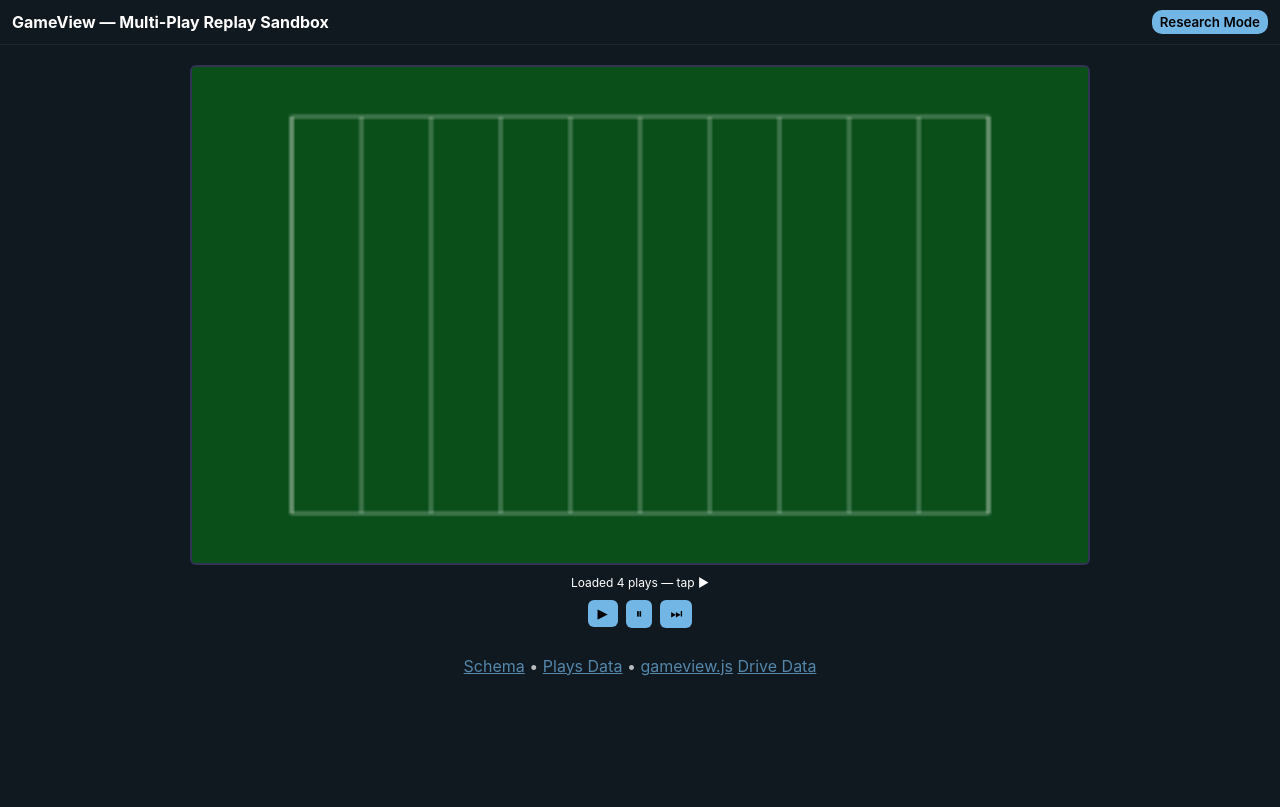
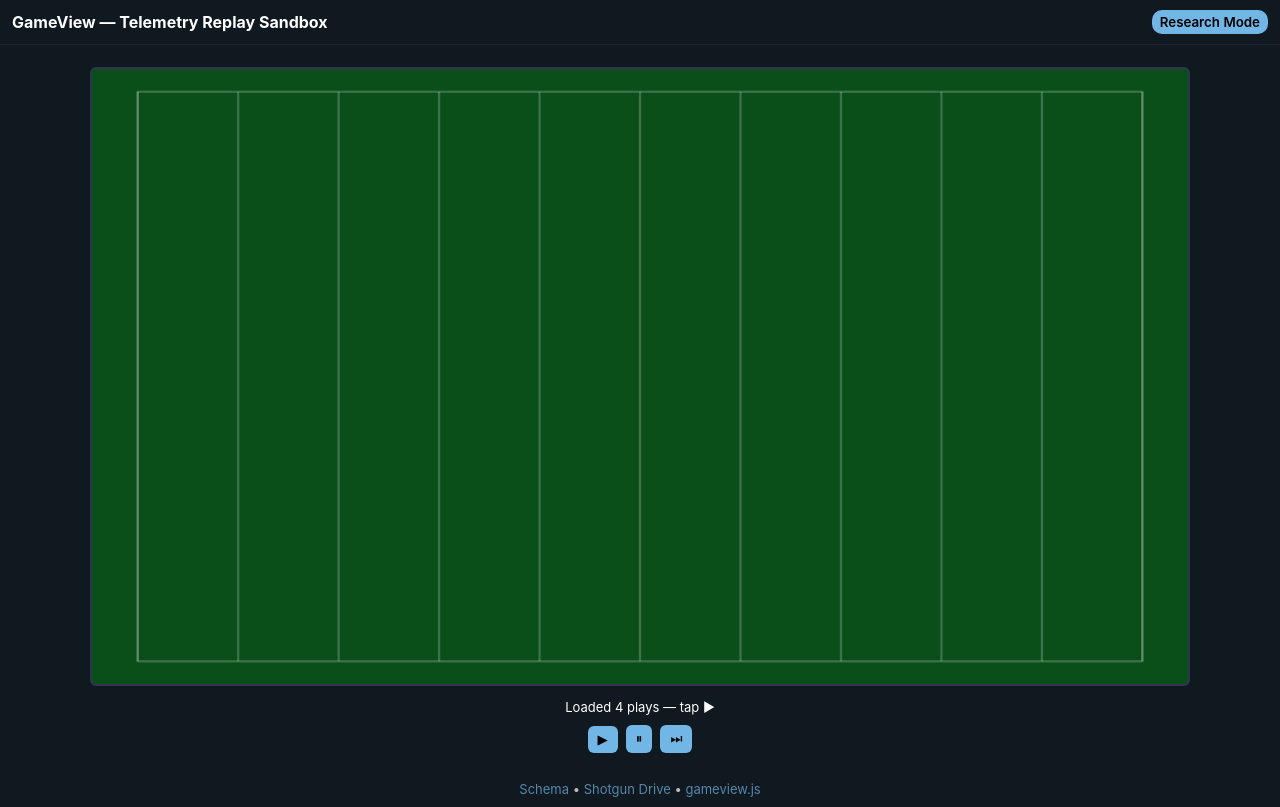
Before and after one commit to meekste10/gameview-demo, a plain HTML site: page index.html in a window 1280 px wide. Drawn offline with Linux system fonts and the light colour scheme.

Commit message:
Update index.html

```diff
--- a/index.html
+++ b/index.html
@@ -3,53 +3,118 @@
 <head>
 <meta charset="utf-8">
 <meta name="viewport" content="width=device-width,initial-scale=1">
-<title>GameView — Multi-Play Replay Sandbox</title>
+<title>GameView — AR Telemetry Sandbox</title>
+
+<!-- preload current dataset -->
 <script>
-  const ds = new URLSearchParams(location.search).get('data') || './sample_plays.json';
-  const l = document.createElement('link');
-  l.rel = 'preload';
-  l.as = 'fetch';
-  l.type = 'application/json';
-  l.href = new URL(ds, location.href).href;
-  l.crossOrigin = 'anonymous';
-  document.head.appendChild(l);
+  const ds = new URLSearchParams(location.search).get('data') || './drive_shotgun.json';
+  const link = document.createElement('link');
+  link.rel = 'preload';
+  link.as = 'fetch';
+  link.type = 'application/json';
+  link.href = new URL(ds, location.href).href;
+  link.crossOrigin = 'anonymous';
+  document.head.appendChild(link);
 </script>
+
 <style>
-:root { --field:#0a4f1a; --bg:#101820; --fg:#ffffff; --sky:#72b6e5; }
+:root {
+  --field:#0a4f1a;
+  --bg:#101820;
+  --fg:#ffffff;
+  --sky:#72b6e5;
+}
 *{box-sizing:border-box;margin:0;padding:0}
-body{background:var(--bg);color:var(--fg);font-family:Inter,system-ui,-apple-system,Segoe UI,Roboto,Helvetica,Arial,sans-serif;}
-header{display:flex;justify-content:space-between;align-items:center;padding:10px 12px;border-bottom:1px solid #223;}
-small.badge{background:var(--sky);color:#000;padding:4px 8px;border-radius:10px;font-weight:600;}
-main{max-width:980px;margin:0 auto;padding:10px 12px;text-align:center;}
-canvas#field{width:95vw;max-width:900px;height:auto;aspect-ratio:9/5;background:var(--field);border:2px solid #335;border-radius:6px;display:block;margin:10px auto;}
-.controls{display:flex;justify-content:center;align-items:center;gap:8px;margin:8px 0;flex-wrap:wrap;}
-button{padding:6px 10px;border:none;border-radius:6px;background:var(--sky);color:#000;cursor:pointer;}
-input[type="range"]{width:320px;}
-.hud{font:12px/1.4 Inter,system-ui;text-align:center;margin:8px 0;}
-footer{opacity:.7;text-align:center;padding:10px;}
-a{color:#72b6e5;}
+body{
+  background:var(--bg);
+  color:var(--fg);
+  font-family:Inter,system-ui,-apple-system,Segoe UI,Roboto,Helvetica,Arial,sans-serif;
+}
+header{
+  display:flex;
+  justify-content:space-between;
+  align-items:center;
+  padding:10px 12px;
+  border-bottom:1px solid #223;
+}
+small.badge{
+  background:var(--sky);
+  color:#000;
+  padding:4px 8px;
+  border-radius:10px;
+  font-weight:600;
+}
+main{
+  max-width:1200px;
+  margin:0 auto;
+  padding:10px 12px;
+  text-align:center;
+}
+canvas#field{
+  width:98vw;
+  max-width:1100px;
+  height:auto;
+  aspect-ratio:16/9;
+  background:var(--field);
+  border:2px solid #335;
+  border-radius:6px;
+  display:block;
+  margin:12px auto;
+}
+.controls{
+  display:flex;
+  justify-content:center;
+  align-items:center;
+  gap:8px;
+  margin:8px 0;
+  flex-wrap:wrap;
+}
+button{
+  padding:6px 10px;
+  border:none;
+  border-radius:6px;
+  background:var(--sky);
+  color:#000;
+  cursor:pointer;
+}
+.hud{
+  font:13px/1.5 Inter,system-ui;
+  text-align:center;
+  margin:8px 0;
+}
+footer{
+  opacity:.7;
+  text-align:center;
+  padding:10px;
+  font-size:13px;
+}
+a{color:#72b6e5;text-decoration:none}
+a:hover{text-decoration:underline}
 </style>
 </head>
+
 <body>
 <header>
-  <strong>GameView — Multi-Play Replay Sandbox</strong>
+  <strong>GameView — Telemetry Replay Sandbox</strong>
   <small class="badge">Research Mode</small>
 </header>
+
 <main>
-  <canvas id="field" width="360" height="200"></canvas>
-  <div id="hud" class="hud">Loading...</div>
+  <canvas id="field" width="960" height="540"></canvas>
+  <div id="hud" class="hud">Loading data…</div>
   <div class="controls">
     <button id="play">▶</button>
     <button id="pause">⏸</button>
     <button id="step">⏭</button>
   </div>
 </main>
+
 <footer>
   <a href="gv-telemetry-v1.json">Schema</a> •
-  <a href="sample_plays.json">Plays Data</a> •
+  <a href="drive_shotgun.json">Shotgun Drive</a> •
   <a href="gameview.js">gameview.js</a>
-  <a href="drive_001.json">Drive Data</a>
 </footer>
+
 <script src="gameview.js"></script>
 </body>
 </html>
```
